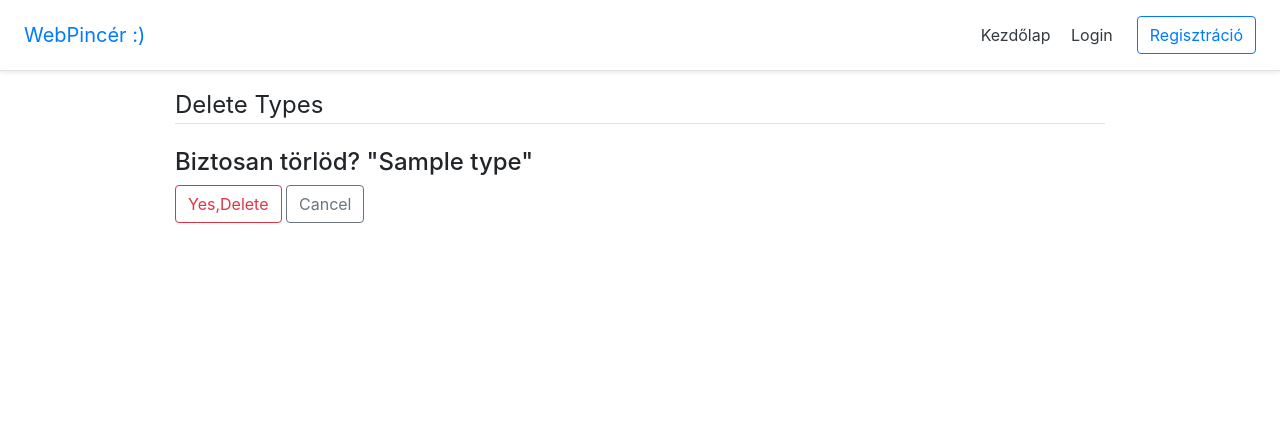
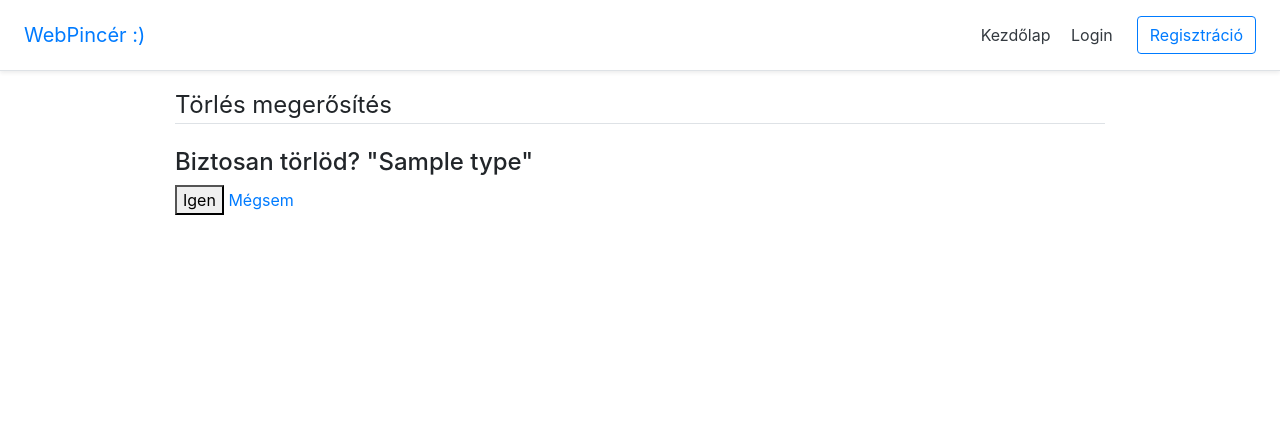
Before and after one commit to sSharkyYy/FoodOrderingApp, a Django app: page /restaurants/types/1/delete in a window 1280 px wide. Shown: the top 422 px of the page. Run offline with Django 3.2, Linux system fonts and the light colour scheme; tables that the repository leaves empty hold one stand-in row (values such as "Sample post").

Commit message:
Types some fix

```diff
--- a/FoodOrdering/templates/FoodOrdering/Restaurant/Types/confirm_delete_types.html
+++ b/FoodOrdering/templates/FoodOrdering/Restaurant/Types/confirm_delete_types.html
@@ -4,11 +4,11 @@
     <form method="post">
       {% csrf_token %}
       <fildset class="form-group">
-        <legend class="border-bottom mb-4">Delete Types</legend>
+        <legend class="border-bottom mb-4">Törlés megerősítés</legend>
         <h4>Biztosan törlöd? "{{ object.name }}"</h4>
         <div class="form-group">
-          <button class="btn btn-outline-danger" type="submit">Yes,Delete</button>
-          <a class="btn btn-outline-secondary" href="{% url 'FoodOrdering:home' %}">Cancel</a>
+          <button type="submit">Igen</button>
+          <a href="{% url 'FoodOrdering:home' %}">Mégsem</a>
         </div>
       </fildset>
     </form>
--- a/FoodOrdering/templates/FoodOrdering/Restaurant/Types/type_update_form.html
+++ b/FoodOrdering/templates/FoodOrdering/Restaurant/Types/type_update_form.html
@@ -8,7 +8,7 @@
         <legend class="border-bottom mb-4">Type Update</legend>
         {{ form|crispy  }}
         <div class="form-group">
-          <button class="btn btn-outline-info" type="submit">Update</button>
+          <button type="submit">Update</button>
         </div>
       </fildset>
     </form>
--- a/personal/models.py
+++ b/personal/models.py
@@ -1,5 +1,6 @@
 from django.conf import settings
 from django.db import models
+from django.urls import reverse
 from django.utils import timezone
 
 
@@ -17,6 +18,9 @@ class Types(models.Model):
     def __str__(self):
         return self.name
 
+    def get_absolute_url(self):
+        return reverse('FoodOrdering:edit_categories', kwargs={'pk': self.pk})
+
 
 class Allergen(models.Model):
     allergen = models.CharField(max_length=50)
@@ -26,11 +30,11 @@ class Allergen(models.Model):
 
 
 class DishAndAllergen(models.Model):
-    allergen = models.ManyToManyField('Allergen',  blank=True)
-    dish = models.ManyToManyField('Dish',  blank=True)
+    allergen = models.ManyToManyField('Allergen', blank=True)
+    dish = models.ManyToManyField('Dish', blank=True)
 
     def __str__(self):
-        return self.allergen+self.dish
+        return self.allergen + self.dish
 
 
 class City(models.Model):
```
Also changed, not shown: FoodOrdering/Views/Restaurant/Types/UpdateType.py (line endings or trailing spaces).
